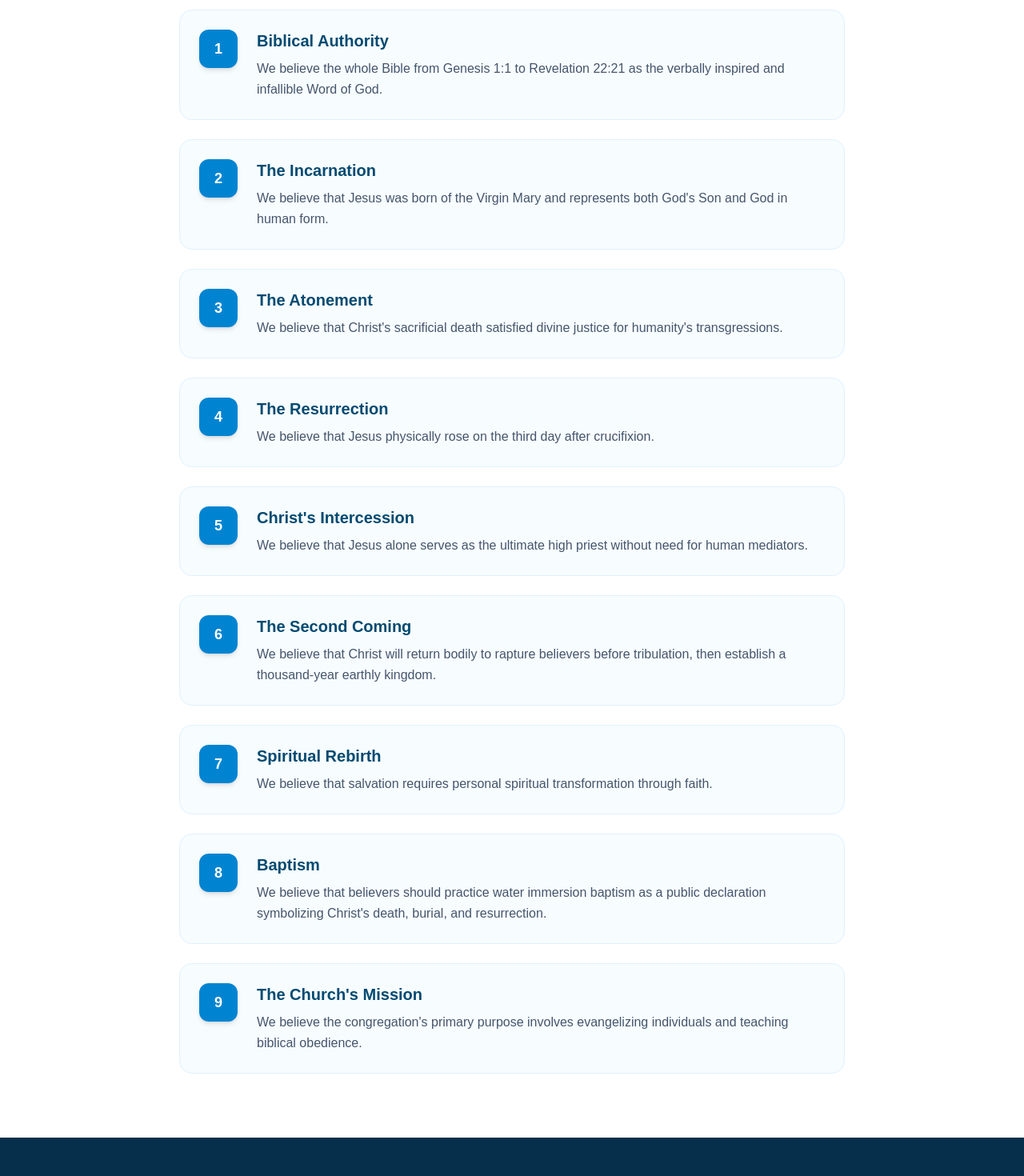
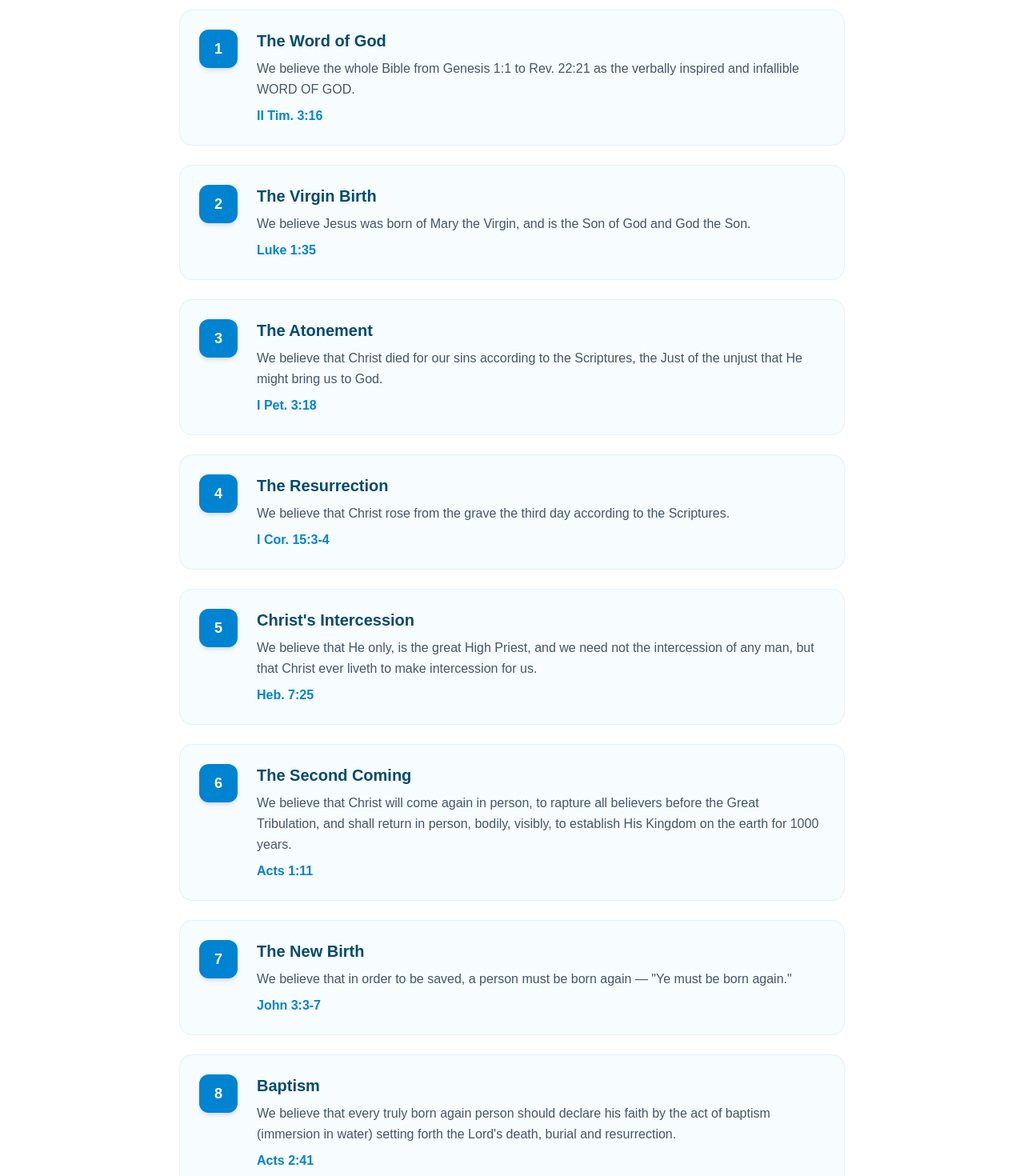
Before and after one commit to edesent/firstbaptistofwarren, a Next.js app: page /about/statement-of-faith in a window 1280 px wide. Shown: the part 400-1870 px from the top of the page at 80% size. Built offline with nearby package versions, Linux system fonts and the light colour scheme.

Commit message:
Add Give Online page with Tithe.ly embed, update Statement of Faith

```diff
--- a/src/app/about/statement-of-faith/page.tsx
+++ b/src/app/about/statement-of-faith/page.tsx
@@ -2,40 +2,49 @@ import PageHero from "@/components/PageHero";
 
 const beliefs = [
   {
-    title: "Biblical Authority",
-    text: "We believe the whole Bible from Genesis 1:1 to Revelation 22:21 as the verbally inspired and infallible Word of God.",
+    title: "The Word of God",
+    text: 'We believe the whole Bible from Genesis 1:1 to Rev. 22:21 as the verbally inspired and infallible WORD OF GOD.',
+    verse: "II Tim. 3:16",
   },
   {
-    title: "The Incarnation",
-    text: "We believe that Jesus was born of the Virgin Mary and represents both God's Son and God in human form.",
+    title: "The Virgin Birth",
+    text: "We believe Jesus was born of Mary the Virgin, and is the Son of God and God the Son.",
+    verse: "Luke 1:35",
   },
   {
     title: "The Atonement",
-    text: "We believe that Christ's sacrificial death satisfied divine justice for humanity's transgressions.",
+    text: "We believe that Christ died for our sins according to the Scriptures, the Just of the unjust that He might bring us to God.",
+    verse: "I Pet. 3:18",
   },
   {
     title: "The Resurrection",
-    text: "We believe that Jesus physically rose on the third day after crucifixion.",
+    text: "We believe that Christ rose from the grave the third day according to the Scriptures.",
+    verse: "I Cor. 15:3-4",
   },
   {
     title: "Christ's Intercession",
-    text: "We believe that Jesus alone serves as the ultimate high priest without need for human mediators.",
+    text: "We believe that He only, is the great High Priest, and we need not the intercession of any man, but that Christ ever liveth to make intercession for us.",
+    verse: "Heb. 7:25",
   },
   {
     title: "The Second Coming",
-    text: "We believe that Christ will return bodily to rapture believers before tribulation, then establish a thousand-year earthly kingdom.",
+    text: "We believe that Christ will come again in person, to rapture all believers before the Great Tribulation, and shall return in person, bodily, visibly, to establish His Kingdom on the earth for 1000 years.",
+    verse: "Acts 1:11",
   },
   {
-    title: "Spiritual Rebirth",
-    text: "We believe that salvation requires personal spiritual transformation through faith.",
+    title: "The New Birth",
+    text: 'We believe that in order to be saved, a person must be born again — "Ye must be born again."',
+    verse: "John 3:3-7",
   },
   {
     title: "Baptism",
-    text: "We believe that believers should practice water immersion baptism as a public declaration symbolizing Christ's death, burial, and resurrection.",
+    text: "We believe that every truly born again person should declare his faith by the act of baptism (immersion in water) setting forth the Lord's death, burial and resurrection.",
+    verse: "Acts 2:41",
   },
   {
     title: "The Church's Mission",
-    text: "We believe the congregation's primary purpose involves evangelizing individuals and teaching biblical obedience.",
+    text: 'We believe that the Church is a body of baptized believers whose only mission is, not to "reform the world," but to preach and teach the Gospel of salvation to the individual person, and teach them to "observe all things what-soever I have commanded you."',
+    verse: "Matt. 28:18-20",
   },
 ];
 
@@ -65,6 +74,9 @@ export default function StatementOfFaith() {
                   <p className="text-slate-600 leading-relaxed">
                     {belief.text}
                   </p>
+                  <p className="text-sky-600 font-semibold mt-2">
+                    {belief.verse}
+                  </p>
                 </div>
               </div>
             ))}
--- /dev/null
+++ b/src/app/give/page.tsx
@@ -0,0 +1,38 @@
+import PageHero from "@/components/PageHero";
+
+export default function Give() {
+  return (
+    <>
+      <PageHero
+        title="Give Online"
+        subtitle="Support the ministry of First Baptist Church"
+      />
+
+      <section className="py-20 bg-white">
+        <div className="max-w-3xl mx-auto px-4 sm:px-6 lg:px-8">
+          <div className="text-center mb-10">
+            <p className="text-slate-600 text-lg leading-relaxed">
+              &ldquo;Every man according as he purposeth in his heart, so let
+              him give; not grudgingly, or of necessity: for God loveth a
+              cheerful giver.&rdquo;
+            </p>
+            <p className="text-sky-600 font-semibold mt-2">
+              II Corinthians 9:7
+            </p>
+          </div>
+
+          <div className="rounded-2xl overflow-hidden border border-sky-100 shadow-lg">
+            <iframe
+              src="https://give.tithe.ly/?formId=8085a17b-0363-4ca9-b914-0ad6f2c7f8a4"
+              width="100%"
+              height="800"
+              style={{ border: 0 }}
+              title="Give Online - Tithe.ly"
+              allow="payment"
+            />
+          </div>
+        </div>
+      </section>
+    </>
+  );
+}
--- a/src/components/Navbar.tsx
+++ b/src/components/Navbar.tsx
@@ -97,6 +97,12 @@ export default function Navbar() {
               Gallery
             </Link>
             <Link
+              href="/give"
+              className="px-4 py-2 rounded-lg text-slate-700 hover:bg-sky-50 hover:text-sky-700 font-medium transition-colors"
+            >
+              Give Online
+            </Link>
+            <Link
               href="/contact"
               className="ml-2 px-5 py-2.5 bg-sky-600 text-white rounded-lg hover:bg-sky-700 font-medium transition-colors shadow-md hover:shadow-lg"
             >
@@ -182,6 +188,13 @@ export default function Navbar() {
             Gallery
           </Link>
           <Link
+            href="/give"
+            className="block py-3 text-slate-700 hover:text-sky-700 font-medium border-b border-slate-100"
+            onClick={() => setMobileOpen(false)}
+          >
+            Give Online
+          </Link>
+          <Link
             href="/contact"
             className="block mt-3 text-center py-3 bg-sky-600 text-white rounded-lg font-medium"
             onClick={() => setMobileOpen(false)}
```
